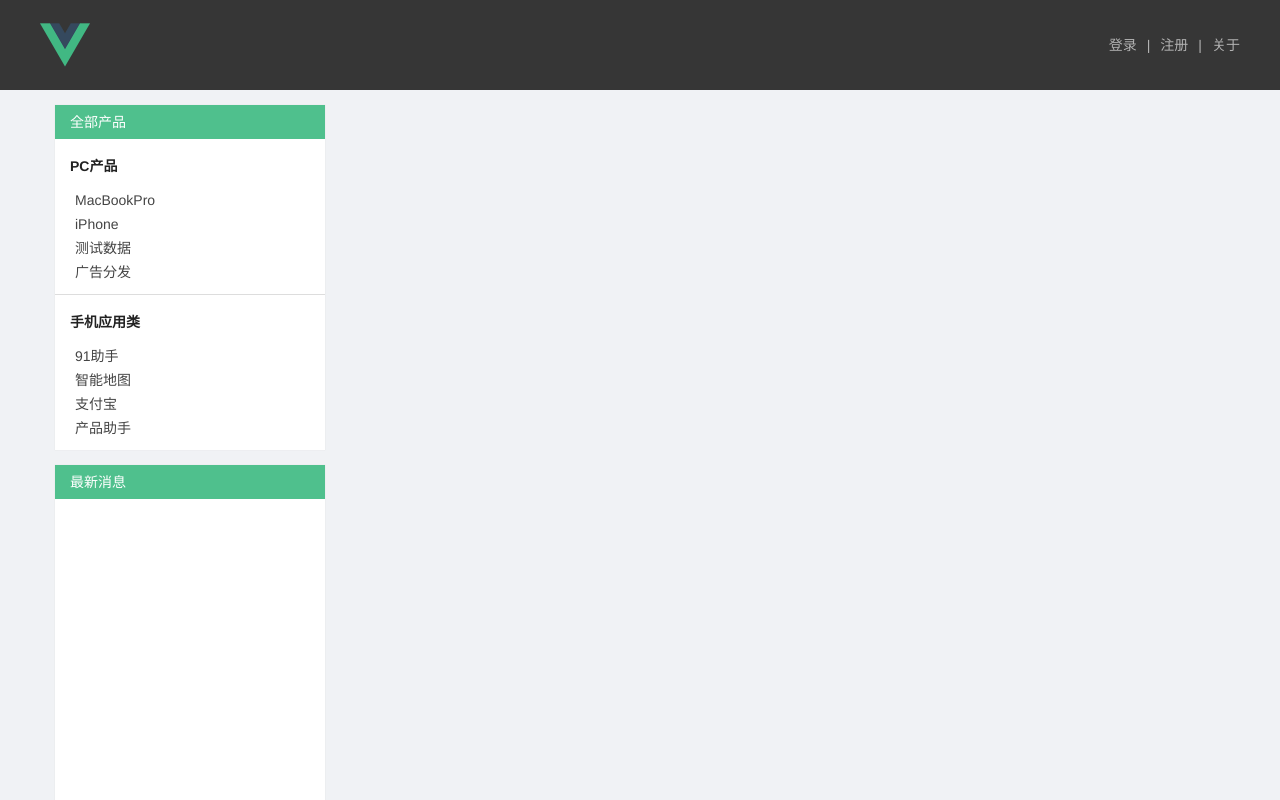
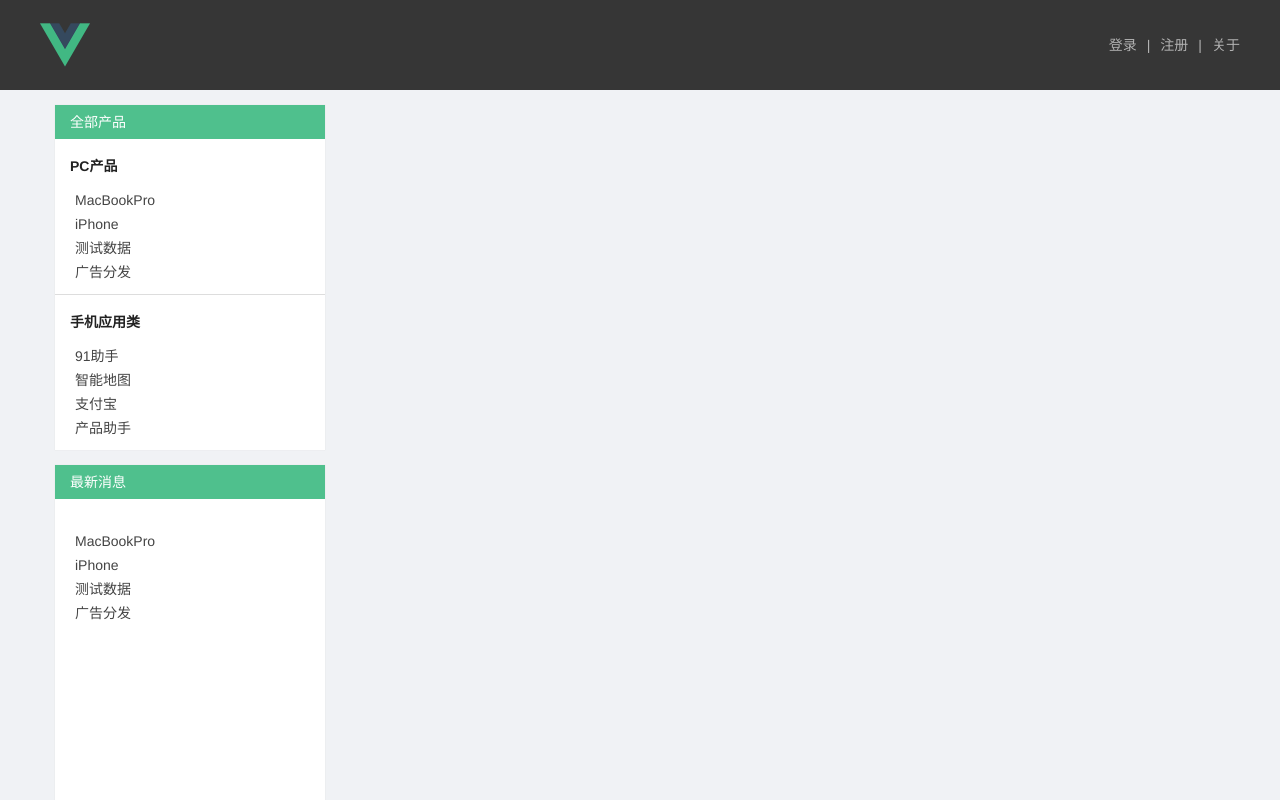
Before and after one commit to neusoftart/vuedemo3, a Vue app: page / in a window 1280 px wide. Shown: the top 800 px of the page. Built offline with nearby package versions, Linux system fonts and the light colour scheme.

Commit message:
完成最新消息

```diff
--- a/src/pages/index.vue
+++ b/src/pages/index.vue
@@ -15,6 +15,11 @@
       </div>
       <div class="index-left-block lastest-news">
           <h2>最新消息</h2>
+          <ul>
+            <li v-for="item in newsList">
+              <a :href="item.url">{{ item.title }}</a>
+            </li>
+          </ul>
       </div>
     </div>
   </div>
@@ -23,6 +28,24 @@
   export default{
     data(){
       return{
+        newsList:[
+          {
+            title: 'MacBookPro',
+            url: 'http://www.apple.com.cn'
+          },
+          {
+            title: 'iPhone',
+            url: 'http://www.apple.com.cn'
+          },
+          {
+              title: '测试数据',
+              url: 'http://www.apple.com.cn'
+          },
+          {
+                title: '广告分发',
+                url: 'http://www.apple.com.cn'
+          },
+        ],
         productList:{
           pc:{
             title: 'PC产品',
```
